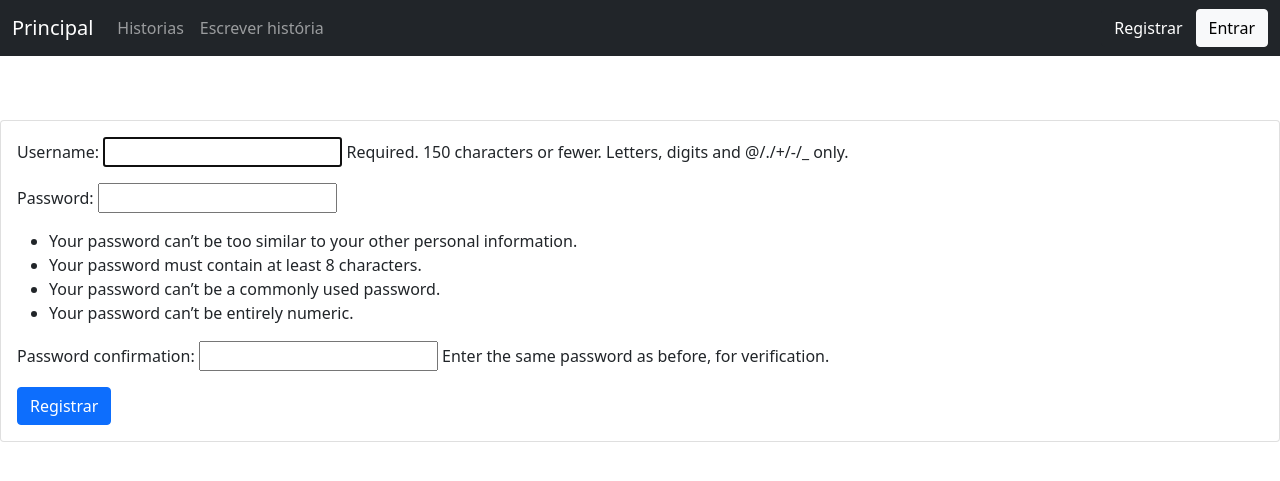
After one commit to JosenildoJunior/Blog2, a Django app: page /users/register/ in a window 1280 px wide. The commit adds this page. Shown: the top 481 px of the page. Run offline with Django 3.2, Linux system fonts and the light colour scheme; some libraries are stand-ins or nearby versions.

Commit message:
att 17/12 - 00:46 am

```diff
--- a/Project/forumdiscurcao/forum/templates/forum/base.html
+++ b/Project/forumdiscurcao/forum/templates/forum/base.html
@@ -75,10 +75,18 @@
         <div class="text-light">
           Olá,{{ user.username }}.
         </div>
+        <a href="{% url 'users:logout'%}">
+          <button name='button' class="btn btn-danger">Sair</button>
+        </a>
+
       {% else %}
+        <a href="{% url 'users:register'%}">
+          <button name='button' class="btn btn-dark">Registrar</button>
+        </a>
         <a href="{% url 'users:login'%}">
           <button name='button' class="btn btn-light">Entrar</button>
         </a>
+
       {% endif %}
   </div>
 </nav>
--- a/Project/forumdiscurcao/users/templates/users/login.html
+++ b/Project/forumdiscurcao/users/templates/users/login.html
@@ -17,7 +17,7 @@
                 {% csrf_token %}
                 {{ form.as_p }}
                 <button name="submit" class = "btn btn-primary">entrar</button>
-                <input type="hidden" name="next" value="{% url 'forums:post' %}"
+                <input type="hidden" name="next" value="{% url 'forums:index' %}"/>
             </form>
 
 
--- /dev/null
+++ b/Project/forumdiscurcao/users/templates/users/register.html
@@ -0,0 +1,22 @@
+{% extends "forum/base.html" %}
+
+{% block content %}
+
+<div class="starter-template text-center py-5 px-700"></div>
+    <div class="card">
+        <div class="card-body">
+
+            <form method="post" action="{% url 'users:register' %}">
+                {% csrf_token %}
+                {{ form.as_p }}
+                <button name="submit" class = "btn btn-primary">Registrar</button>
+                <input type="hidden" name="next" value="{% url 'forums:index' %}"/>
+            </form>
+
+
+        </div>
+    </div>
+</div>
+
+
+{% endblock content %}
--- a/Project/forumdiscurcao/users/urls.py
+++ b/Project/forumdiscurcao/users/urls.py
@@ -7,5 +7,6 @@ app_name = 'users'
 urlpatterns = [
     # página inicial !
     path('login/', LoginView.as_view(template_name='users/login.html'), name='login'),
-
+    path('logout/', views.logout_view, name='logout'),
+    path('register/', views.register, name='register'),
 ]
--- a/Project/forumdiscurcao/users/views.py
+++ b/Project/forumdiscurcao/users/views.py
@@ -1,3 +1,30 @@
 from django.shortcuts import render
+from django.http import HttpResponseRedirect
+from django.urls import reverse
+from django.contrib.auth import login, logout, authenticate
+from django.contrib.auth.forms import UserCreationForm
+
 
 # Create your views here.
+
+def logout_view(request):
+    logout(request)
+    return HttpResponseRedirect(reverse('forums:index'))
+
+def register(request):
+
+    if request.method != 'POST':
+        form = UserCreationForm()
+
+    else:
+        form = UserCreationForm(request.POST)
+
+        if form.is_valid():
+            new_user = form.save()
+            authenticated_user = authenticate(username=new_user.username,
+                password=request.POST['password1'])
+            login(request, authenticated_user)
+            return HttpResponseRedirect(reverse('forums:index'))
+
+    contexto = {'form': form}
+    return render(request, 'users/register.html', contexto)
```
Also changed, not shown: Project/forumdiscurcao/db.sqlite3. Lines whose indentation alone changed are shown as unchanged.
